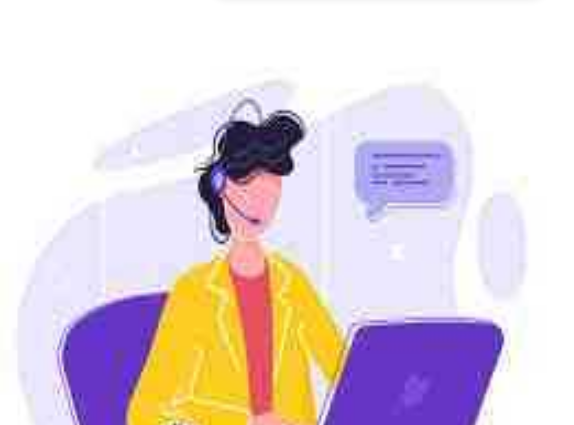
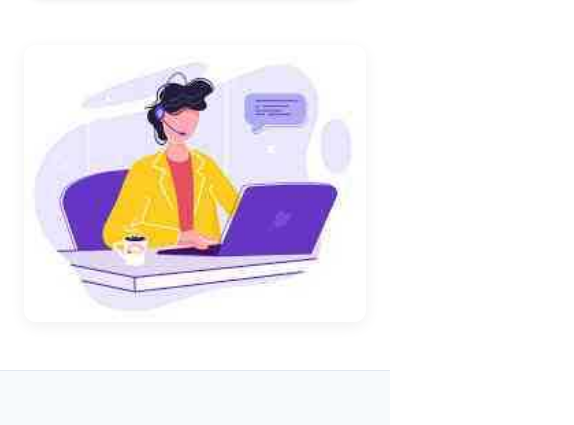
Before and after one commit to niktahashemian/persotsite, a plain HTML site: page index.html in a window 390 px wide. Shown: the part 5969-6394 px from the top of the page, 574 px wide, since content can reach past the window. Drawn offline with nearby package versions, Linux system fonts and the light colour scheme.

Commit message:
Update style.css

```diff
--- a/style.css
+++ b/style.css
@@ -1131,15 +1131,59 @@ a {
     color: var(--primary-color);
 }
 
+/* ===== فرم تماس با تصویر ===== */
 .contact-form {
-    background: var(--bg-card);
-
-    width: 100px;
-}
-.contact-form img {
-    width: 550px;
-    height: 550px;
-}
+    width: 100%;
+    overflow: hidden;
+    border-radius: 20px;
+    box-shadow: 0 8px 30px rgba(0, 0, 0, 0.08);
+}
+
+.contact-img {
+    width: 100%;
+    height: auto;
+    display: block;
+    object-fit: cover;
+    transition: transform 0.4s ease;
+}
+
+.contact-img:hover {
+    transform: scale(1.02);
+}
+
+/* ===== ریسپانسیو ===== */
+
+/* تبلت و موبایل بزرگ */
+@media (max-width: 992px) {
+    .contact-form {
+        max-width: 100%;
+        border-radius: 16px;
+    }
+}
+
+/* موبایل */
+@media (max-width: 576px) {
+    .contact-form {
+        border-radius: 12px;
+        box-shadow: 0 4px 16px rgba(0, 0, 0, 0.06);
+    }
+
+    .contact-img {
+        border-radius: 12px;
+        min-height: 180px;
+        max-height: 350px;
+        object-fit: cover;
+    }
+}
+
+/* موبایل بسیار کوچک */
+@media (max-width: 400px) {
+    .contact-img {
+        min-height: 140px;
+        max-height: 280px;
+    }
+}
+
 
 .form-group {
     position: relative;
```
